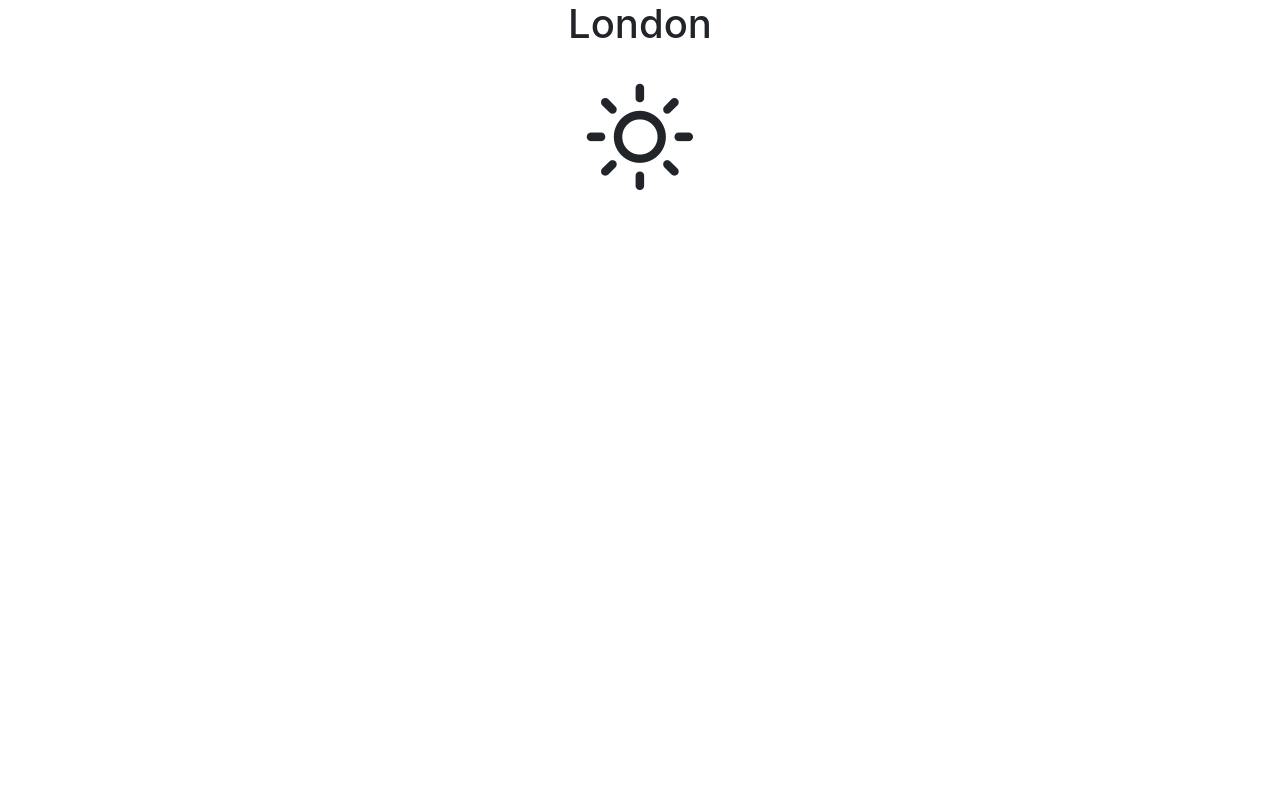
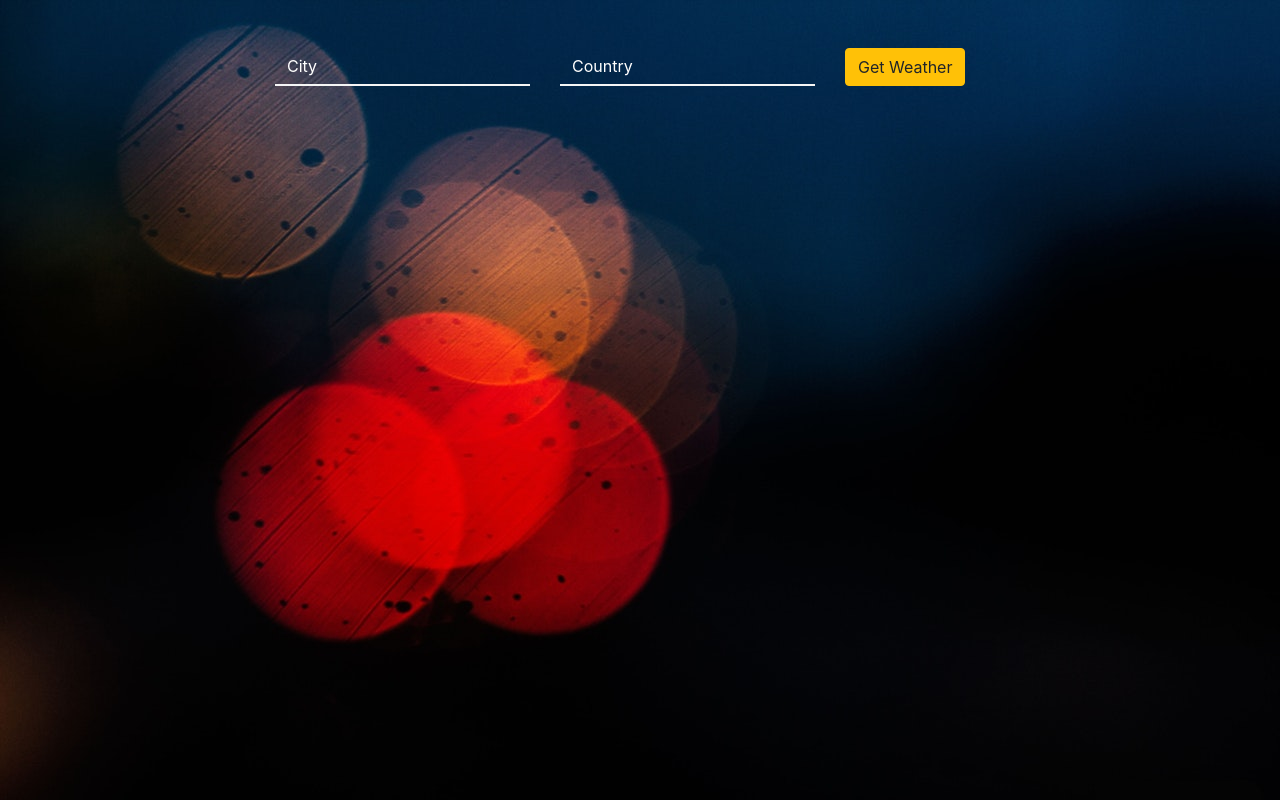
Before and after one commit to Pragya007/weatherApp, a React (Create React App) app in the folder weatherApp/weather-app/: page / in a window 1280 px wide. Built offline with nearby package versions, Linux system fonts and the light colour scheme.

Commit message:
final commit

```diff
--- a/weatherApp/weather-app/src/App.js
+++ b/weatherApp/weather-app/src/App.js
@@ -1,16 +1,123 @@
-import React from 'react';
+import React from "react";
+import "./App.css";
+import Form from "./app_component/form.component";
+import Weather from "./app_component/weather.component";
+import "bootstrap/dist/css/bootstrap.min.css";
 
-import './App.css';
-import 'weather-icons/css/weather-icons.css';
-import 'bootstrap/dist/css/bootstrap.min.css';
-import Weather from './app_component/weather.component';
+// git project https://github.com/erikflowers/weather-icons
+import "weather-icons/css/weather-icons.css";
 
-function App() {
-  return (
-    <div className="App">
-      <Weather />
-    </div>
-  );
+const Api_Key = "429736441cf3572838aa10530929f7cd";
+
+class App extends React.Component {
+  constructor() {
+    super();
+    this.state = {
+      city: undefined,
+      country: undefined,
+      icon: undefined,
+      main: undefined,
+      celsius: undefined,
+      temp_max: null,
+      temp_min: null,
+      description: "",
+      error: false
+    };
+
+    this.weatherIcon = {
+      Thunderstorm: "wi-thunderstorm",
+      Drizzle: "wi-sleet",
+      Rain: "wi-storm-showers",
+      Snow: "wi-snow",
+      Atmosphere: "wi-fog",
+      Clear: "wi-day-sunny",
+      Clouds: "wi-day-fog"
+    };
+  }
+
+  get_WeatherIcon(icons, rangeId) {
+    switch (true) {
+      case rangeId >= 200 && rangeId < 232:
+        this.setState({ icon: icons.Thunderstorm });
+        break;
+      case rangeId >= 300 && rangeId <= 321:
+        this.setState({ icon: icons.Drizzle });
+        break;
+      case rangeId >= 500 && rangeId <= 521:
+        this.setState({ icon: icons.Rain });
+        break;
+      case rangeId >= 600 && rangeId <= 622:
+        this.setState({ icon: icons.Snow });
+        break;
+      case rangeId >= 701 && rangeId <= 781:
+        this.setState({ icon: icons.Atmosphere });
+        break;
+      case rangeId === 800:
+        this.setState({ icon: icons.Clear });
+        break;
+      case rangeId >= 801 && rangeId <= 804:
+        this.setState({ icon: icons.Clouds });
+        break;
+      default:
+        this.setState({ icon: icons.Clouds });
+    }
+  }
+
+  calCelsius(temp) {
+    let cell = Math.floor(temp - 273.15);
+    return cell;
+  }
+
+  getWeather = async e => {
+    e.preventDefault();
+
+    const country = e.target.elements.country.value;
+    const city = e.target.elements.city.value;
+
+    if (country && city) {
+      const api_call = await fetch(
+        `http://api.openweathermap.org/data/2.5/weather?q=${city},${country}&appid=${Api_Key}`
+      );
+
+      const response = await api_call.json();
+
+      this.setState({
+        city: `${response.name}, ${response.sys.country}`,
+        country: response.sys.country,
+        main: response.weather[0].main,
+        celsius: this.calCelsius(response.main.temp),
+        temp_max: this.calCelsius(response.main.temp_max),
+        temp_min: this.calCelsius(response.main.temp_min),
+        description: response.weather[0].description,
+        error: false
+      });
+
+      // seting icons
+      this.get_WeatherIcon(this.weatherIcon, response.weather[0].id);
+
+      console.log(response);
+    } else {
+      this.setState({
+        error: true
+      });
+    }
+  };
+
+  render() {
+    return (
+      <div className="App">
+        <Form loadweather={this.getWeather} error={this.state.error} />
+        <Weather
+          cityname={this.state.city}
+          weatherIcon={this.state.icon}
+          temp_celsius={this.state.celsius}
+          temp_max={this.state.temp_max}
+          temp_min={this.state.temp_min}
+          description={this.state.description}
+        />
+      </div>
+    );
+  }
 }
 
 export default App;
--- /dev/null
+++ b/weatherApp/weather-app/src/app_component/form.component.jsx
@@ -0,0 +1,45 @@
+import React from "react";
+import "./form.style.css";
+
+const Form = props => {
+  return (
+    <div className="container h-100">
+      <form onSubmit={props.loadweather}>
+        <div>{props.error ? error() : ""}</div>
+        <div className="row">
+          <div className="col-md-3 offset-md-2">
+            <input
+              type="text"
+              className="form-control"
+              placeholder="City"
+              name="city"
+              autoComplete="off"
+            />
+          </div>
+          <div className="col-md-3">
+            <input
+              type="text"
+              className="form-control"
+              placeholder="Country"
+              name="country"
+              autoComplete="off"
+            />
+          </div>
+          <div className="col-md-3 mt-md-0 mt-2 text-md-left ">
+            <button className="btn btn-warning">Get Weather</button>
+          </div>
+        </div>
+      </form>
+    </div>
+  );
+};
+
+const error = props => {
+  return (
+    <div className="alert alert-danger mx-5" role="alert">
+      Please Enter City and Country...!
+    </div>
+  );
+};
+
+export default Form;
--- /dev/null
+++ b/weatherApp/weather-app/src/app_component/form.style.css
@@ -0,0 +1,12 @@
+form {
+    margin-top: 3rem;
+  }
+
+  form input[name="city"],
+  form input[name="country"] {
+    background-color: transparent;
+    color: white;
+    border: none;
+    border-bottom: 2px solid whitesmoke;
+    border-radius: 0;
+  }
--- a/weatherApp/weather-app/src/app_component/weather.component.jsx
+++ b/weatherApp/weather-app/src/app_component/weather.component.jsx
@@ -1,17 +1,42 @@
-import React from 'react';
+import React from "react";
+import "./weather.style.css";
 
+const Weather = props => {
+  return (
+    <div className="container text-light">
+      <div className="Card">
+        <h1 className="text-white py-3">{props.cityname}</h1>
+        <h5 className="py-4">
+          <i className={`wi ${props.weatherIcon} display-1`} />
+        </h5>
 
-const Weather = () => {
-    return(
-        <div className = "container">
-            <div className="cards">
-                <h1>London</h1>
-                <h5 className="py-4">
-                    <i className="wi wi-day-sunny display-1"></i>
-                </h5>
-            </div>
-        </div>
-    );
-}
+        {/* Get Celsius */}
+        {props.temp_celsius ? (
+          <h1 className="py-2">{props.temp_celsius}&deg;</h1>
+        ) : null}
+
+        {/* show max and min temp */}
+        {maxminTemp(props.temp_min, props.temp_max)}
+
+        {/* Weather description */}
+        <h4 className="py-3">
+          {props.description.charAt(0).toUpperCase() +
+            props.description.slice(1)}
+        </h4>
+      </div>
+    </div>
+  );
+};
 
 export default Weather;
+
+function maxminTemp(min, max) {
+  if (max && min) {
+    return (
+      <h3>
+        <span className="px-4">{min}&deg;</span>
+        <span className="px-4">{max}&deg;</span>
+      </h3>
+    );
+  }
+}
--- /dev/null
+++ b/weatherApp/weather-app/src/app_component/weather.style.css
@@ -0,0 +1,14 @@
+.container {
+    margin-top: 1.2rem;
+  }
+
+  .container input,
+  .container ::-webkit-input-placeholder {
+    color: white !important;
+  }
+  .container input:focus {
+    background-color: transparent;
+    box-shadow: none !important;
+    border: none;
+    border-bottom: 2px solid tomato;
+  }
--- a/weatherApp/weather-app/src/index.css
+++ b/weatherApp/weather-app/src/index.css
@@ -1,13 +1,16 @@
 body {
   margin: 0;
-  font-family: -apple-system, BlinkMacSystemFont, 'Segoe UI', 'Roboto', 'Oxygen',
-    'Ubuntu', 'Cantarell', 'Fira Sans', 'Droid Sans', 'Helvetica Neue',
+  font-family: -apple-system, BlinkMacSystemFont, "Segoe UI", "Roboto", "Oxygen",
+    "Ubuntu", "Cantarell", "Fira Sans", "Droid Sans", "Helvetica Neue",
     sans-serif;
   -webkit-font-smoothing: antialiased;
   -moz-osx-font-smoothing: grayscale;
+  background: url("./assets/blur-background-1187974.jpg");
+  background-size: cover;
+  background-repeat: no-repeat;
 }
 
 code {
-  font-family: source-code-pro, Menlo, Monaco, Consolas, 'Courier New',
+  font-family: source-code-pro, Menlo, Monaco, Consolas, "Courier New",
     monospace;
 }
```
Also changed, not shown: weatherApp/weather-app/src/assets/blur-background-1187974.jpg (added).
